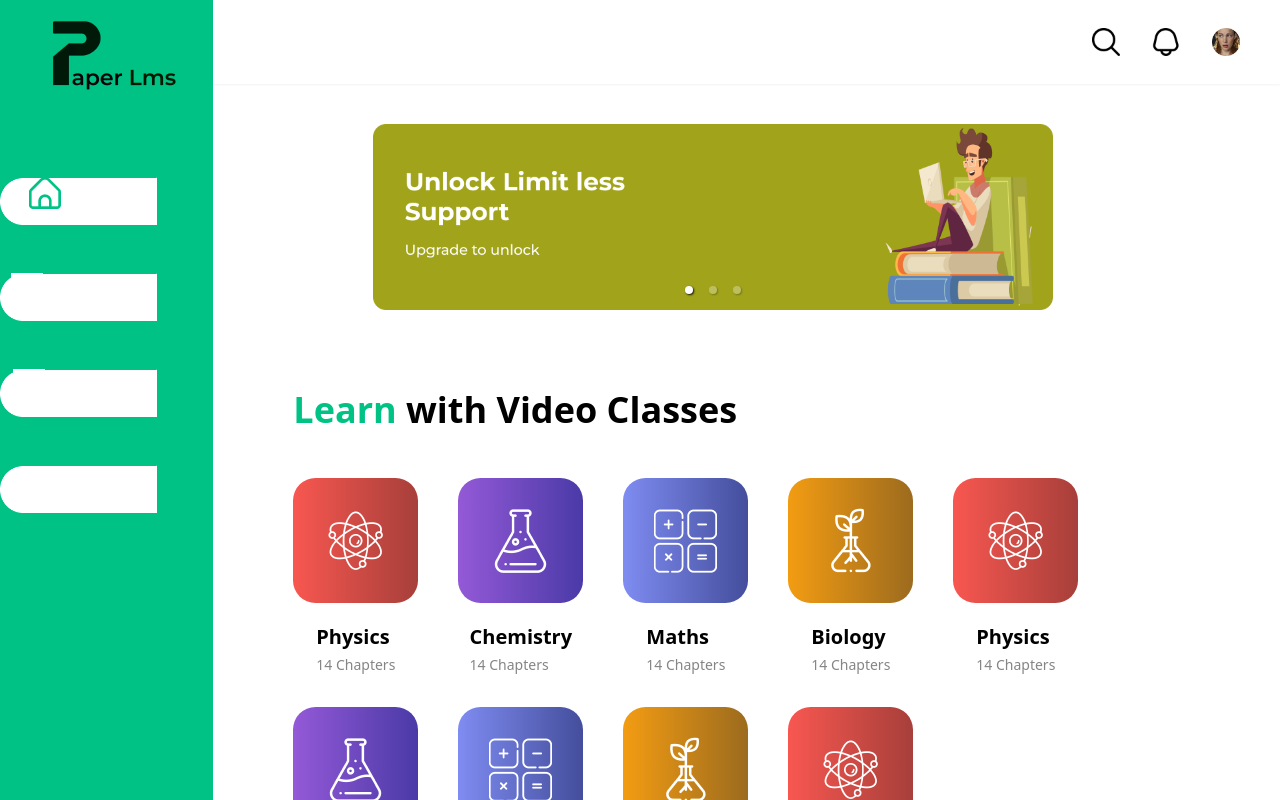
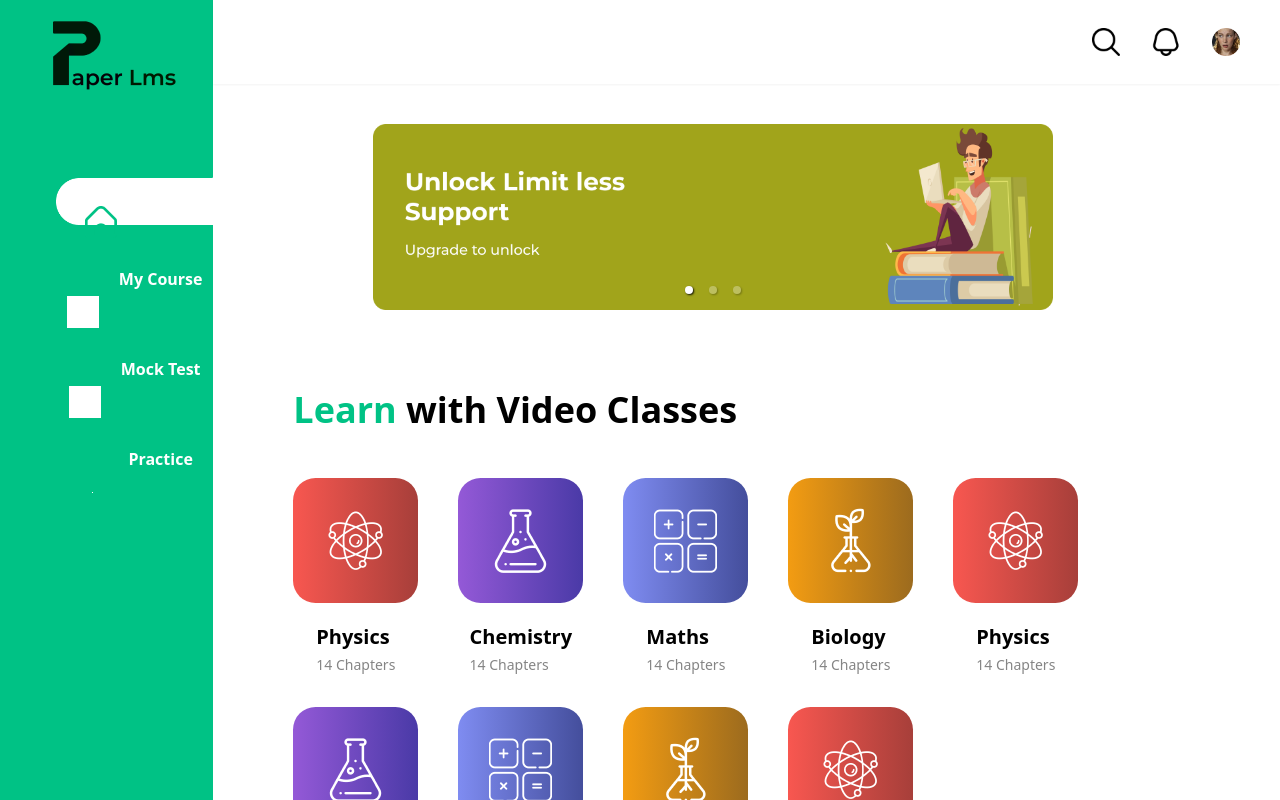
Before and after one commit to akanandhu/learn-react, a Next.js app: page /EduApp/eduApp in a window 1280 px wide. Shown: the top 800 px of the page. Built offline with nearby package versions, Linux system fonts and the light colour scheme.

Commit message:
Set BlockStyle

```diff
--- a/components/EduPage/blockOptions.tsx
+++ b/components/EduPage/blockOptions.tsx
@@ -6,16 +6,16 @@ type BlockOptionProps = {
    tag : string,
     icon : any,
     tagStyles : any,
-
+    whiteStyles : any,
 }
 
 
-export const BlockOption = ({tag,icon,tagStyles}: BlockOptionProps) => {
+export const BlockOption = ({tag,icon,tagStyles,whiteStyles}: BlockOptionProps) => {
 
     return (
     <div className='flex relative flex-1 gap-5 justify-center align-middle'>
-        <div className='absolute right-0'>
-    <Image src={buttonwhite} />
+        <div className={whiteStyles}>
+    <Image src={buttonwhite}  />
     </div>
     <Image src={icon} width={32} height={32} className='lg:object-scale-down' />
     <div  className={tagStyles}>{tag}</div>
--- a/components/EduPage/navBar.tsx
+++ b/components/EduPage/navBar.tsx
@@ -14,13 +14,13 @@ function NavBar() {
         <div className='pl-[25%] pt-[10%]'>
         <Image src={logo} width={123} height={70}  />
         </div>
-        <div className='lg:h-[75%] lg:w-[100%] lg:pt-20 '>
-        <div className='lg:h-[100%] lg:w-[100%] grid grid-flow-row gap-16 pr-14'>
+        <div className='lg:h-[75%] lg:w-[100%] lg:pt-20 lg:ml-14 '>
+        <div className='lg:h-[360px] lg:w-[100%] grid grid-flow-row pr-14'>
 
-            <BlockOption tagStyles=' text-black font-[`Montserrat-Bold`] font-semibold ' icon={home} tag="Home" />
-            <BlockOption tagStyles='text-white font-[`Montserrat-Bold`] font-semibold ' icon={course} tag="My Course" />
-            <BlockOption tagStyles=' text-white font-[`Montserrat-Bold`] font-semibold ' icon={mock} tag='Mock Test' />
-            <BlockOption tagStyles=' text-white font-[`Montserrat-Bold`] font-semibold ' icon={bulb} tag='Practice' />
+            <BlockOption whiteStyles='absolute right-0' tagStyles=' text-black font-[`Montserrat-Bold`] font-semibold ' icon={home} tag="Home" />
+            <BlockOption whiteStyles='absolute right-0 hidden' tagStyles='text-white font-[`Montserrat-Bold`] font-semibold ' icon={course} tag="My Course" />
+            <BlockOption whiteStyles='absolute right-0 hidden' tagStyles=' text-white font-[`Montserrat-Bold`] font-semibold ' icon={mock} tag='Mock Test' />
+            <BlockOption whiteStyles='absolute right-0 hidden' tagStyles=' text-white font-[`Montserrat-Bold`] font-semibold ' icon={bulb} tag='Practice' />
         </div>
         </div>
         </div>
```
